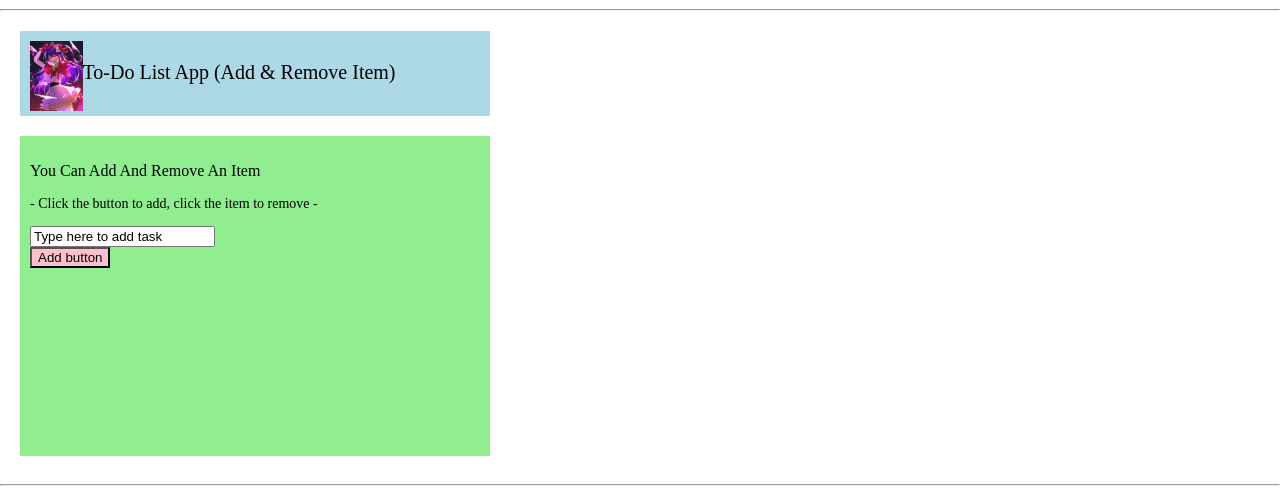
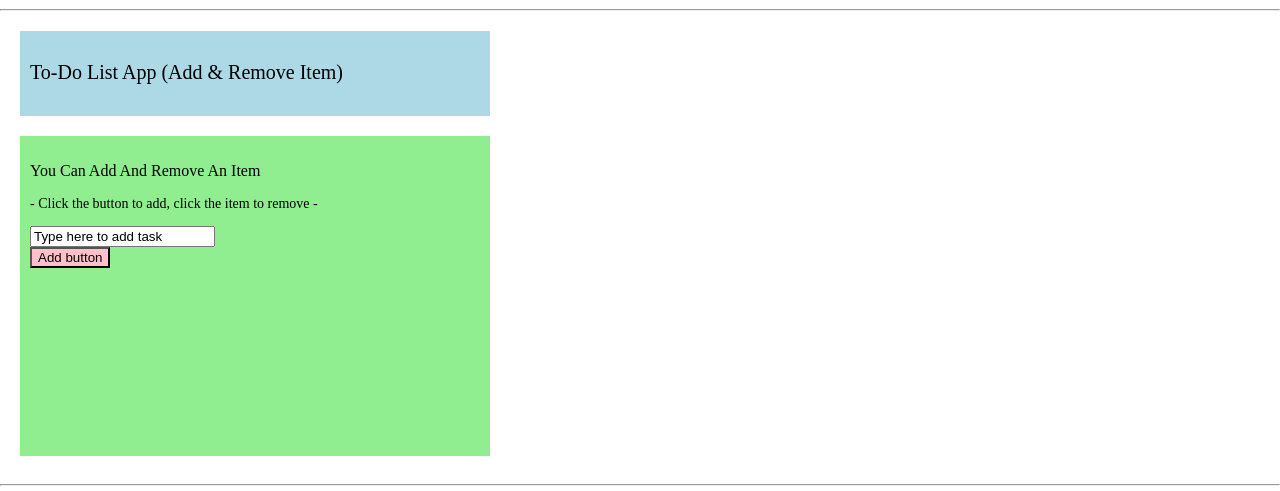
Before and after one commit to petlove111/diamond, a plain HTML site: page 2_p58_mission1.html in a window 1280 px wide. Shown: the part 944-1435 px from the top of the page. Drawn offline with Linux system fonts and the light colour scheme; grey boxes are pictures that could not be loaded.

Commit message:
Update 2_p58_mission1.html

```diff
--- a/2_p58_mission1.html
+++ b/2_p58_mission1.html
@@ -126,7 +126,6 @@
 
 
 <div class="headers">
-  <img src="Oshi No Ko.jfif" style="float: left; height:70px;">
   <p>To-Do List App (Add & Remove Item)</p>
  </div>
 
```
